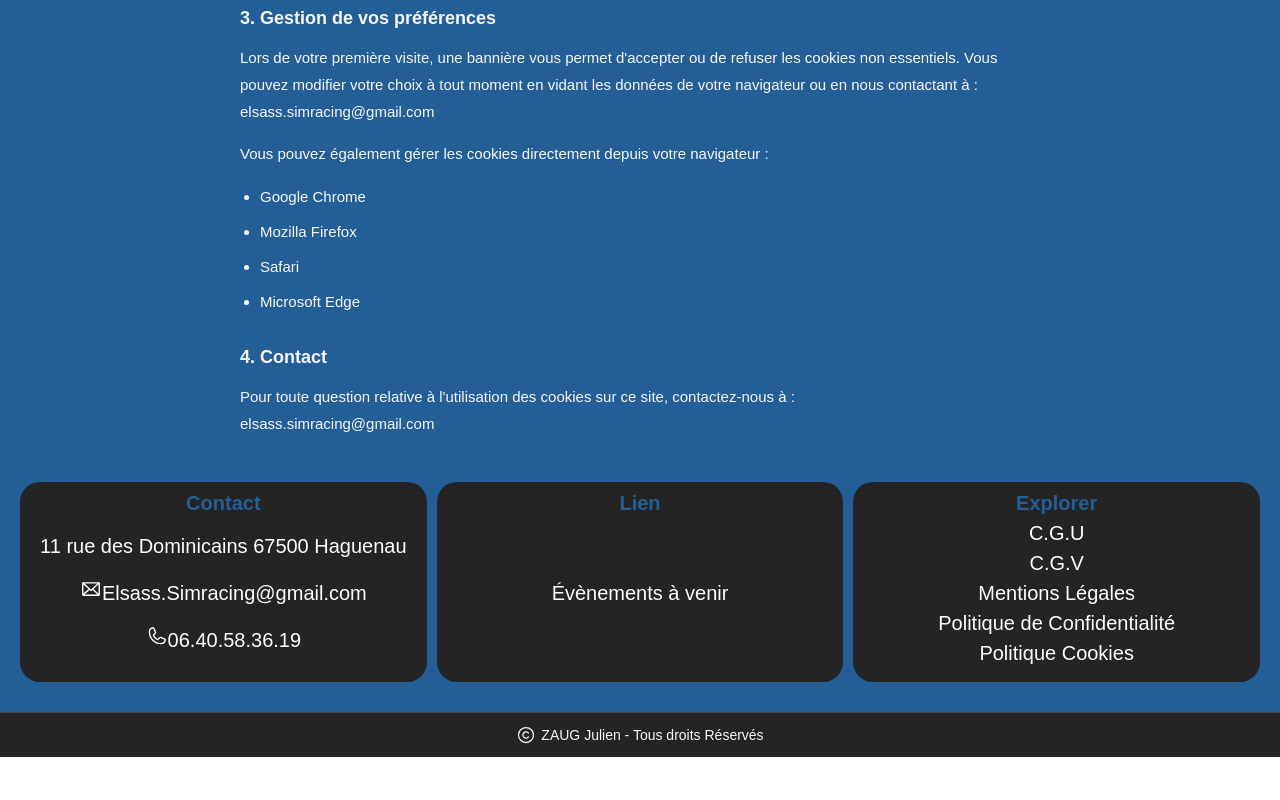
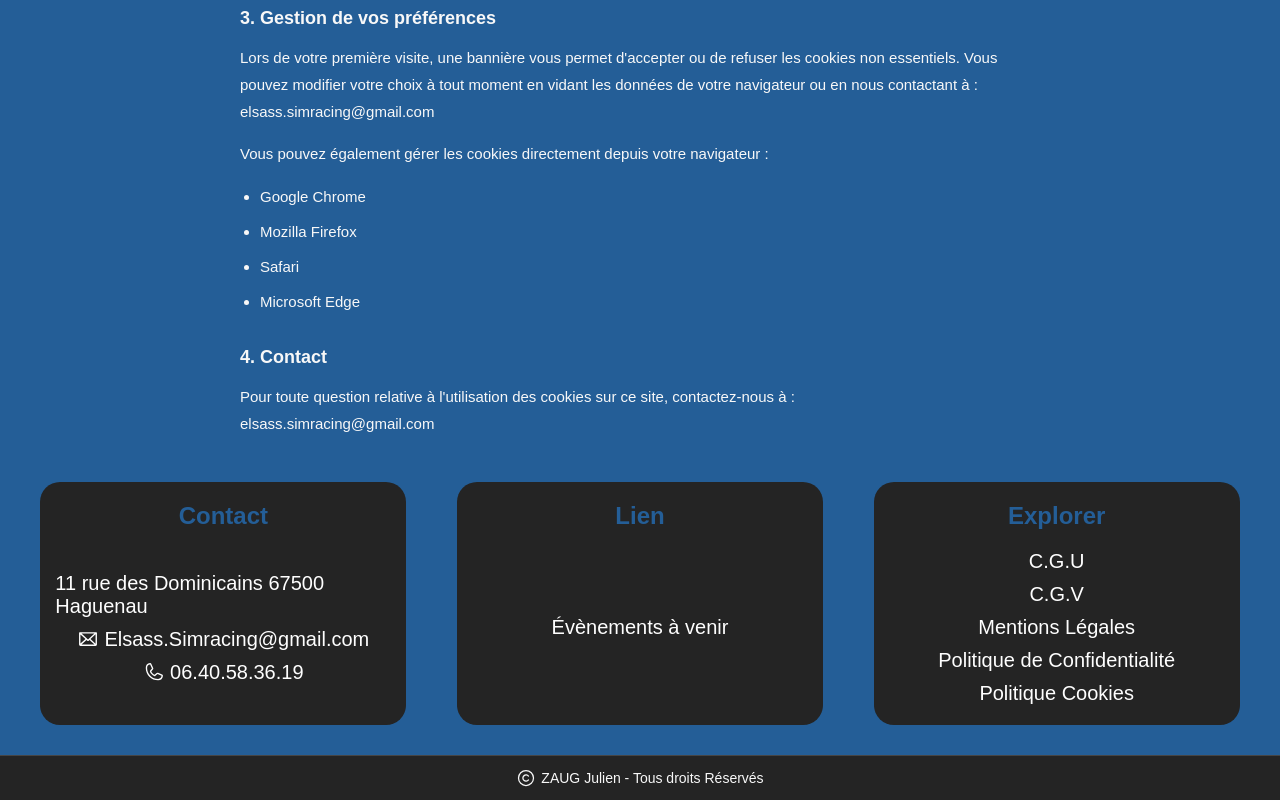
Before and after one commit to wilfloupblanc/elsass_simracing_front, a React (Vite) app: page /politique-cookies in a window 1280 px wide. Shown: the part 1071-1871 px from the top of the page. Before the commit the page ends 1828 px from the top, so only its background shows below. Built offline with nearby package versions, Linux system fonts and the light colour scheme; no server answers; what @react-pdf/renderer would draw is missing.

Commit message:
modifs visuelles

```diff
--- a/src/components/Footer/Footer.scss
+++ b/src/components/Footer/Footer.scss
@@ -11,44 +11,63 @@ footer {
   margin: 0 auto;
 
   .footer__content {
-    display: flex;
-    flex-direction: column;
-    align-items: center;
+    display: grid;
+    grid-template-columns: 1fr;
+    justify-items: center;
+    gap: 1rem;
     width: 100%;
+    padding: 1rem;
 
     & > .container {
       display: flex;
-      flex-direction: row;
+      flex-direction: column;
       flex-wrap: wrap;
-      justify-content: center;
+      align-items: center;
+      justify-content: flex-start;
+      gap: 2rem;
       width: 90%;
-      height: 20rem;
       margin: 1rem 0;
-      padding: 1rem;
+      padding: 2rem 1.5rem;
       border-radius: 2rem;
 
       & > h2 {
         text-align: center;
         margin: 0;
         width: 100%;
+        align-self: flex-start;
       }
 
-      & > a {
+      .footer__links {
+        flex: 1;
+        display: flex;
+        flex-direction: column;
+        align-items: center;
+        justify-content: center;
+        gap: 1rem;
         width: 100%;
-        text-align: center;
-        font-size: 1.5rem;
-        color: #fefefe;
+
+        & > a {
+          display: flex;
+          width: 100%;
+          align-items: center;
+          justify-content: center;
+          font-size: 1.5rem;
+          color: #fefefe;
+          gap: 0.5rem;
+        }
       }
     }
 
     @include desktop {
-      flex-direction: row;
+      grid-template-columns: repeat(3, 1fr);
       gap: 1rem;
       padding: 2rem;
 
       & > .container {
-        & > h2, a {
-          font-size: 2rem;
+        .footer__links {
+          & > h2, a {
+            font-size: 2rem;
+          }
         }
       }
     }
--- a/src/components/Footer/index.jsx
+++ b/src/components/Footer/index.jsx
@@ -8,6 +8,7 @@ export const Footer = () => {
             <div className="footer__content">
                 <section className="footer__contact container bg-third">
                     <h2 className="text-primary">Contact</h2>
+                    <div className="footer__links">
                         <NavLink
                             to="https://www.google.com/maps/place/Elsass+Simracing+Haguenau/@48.8157744,7.7911357,17z/data=!3m1!4b1!4m6!3m5!1s0x4796eb564df70ebb:0x4de1a49a3104eae1!8m2!3d48.8157744!4d7.7937106!16s%2Fg%2F11xp6ns6l5?entry=ttu&g_ep=EgoyMDI2MDQyOS4wIKXMDSoASAFQAw%3D%3D"
                             target="_blank"
@@ -24,18 +25,23 @@ export const Footer = () => {
                             <PhoneIcon size={22} />
                             06.40.58.36.19
                         </a>
+                    </div>
                 </section>
                 <section className="footer__link container bg-third">
                     <h2 className="text-primary">Lien</h2>
+                    <div className="footer__links">
                         <NavLink to="/events">Évènements à venir</NavLink>
+                    </div>
                 </section>
                 <section className="footer__explore container bg-third">
                     <h2 className="text-primary">Explorer</h2>
+                    <div className="footer__links">
                         <NavLink to="/cgu">C.G.U</NavLink>
                         <NavLink to="/cgv">C.G.V</NavLink>
                         <NavLink to="/mentions-legales">Mentions Légales</NavLink>
                         <NavLink to="/politique-confidentialite">Politique de Confidentialité</NavLink>
                         <NavLink to="/politique-cookies">Politique Cookies</NavLink>
+                    </div>
                 </section>
             </div>
             <div className="footer__copyright bg-third">
--- a/src/components/Header/index.jsx
+++ b/src/components/Header/index.jsx
@@ -48,6 +48,7 @@ export const Header = () => {
     }, [isSuccess])
 
     useEffect(() => {
+        setOpen(false)
         setCartOpen(false)
     }, [location.pathname])
 
--- a/src/components/Input/Input.scss
+++ b/src/components/Input/Input.scss
@@ -3,16 +3,22 @@
 @use "../../styles/abstracts/normalize" as *;
 @use "../../styles/abstracts/variables" as *;
 
+.input-field {
+  display: flex;
+  flex-direction: column;
+  flex: 1;
+  gap: 0.5rem;
+}
+
 .input-wrapper {
   position: relative;
   display: flex;
   align-items: center;
-
   input {
     width: 100%;
     padding-right: 2.5rem;
+    border-radius: 0.5rem;
   }
-
   .input-suffix {
     position: absolute;
     right: 0.75rem;
@@ -22,7 +28,6 @@
     align-items: center;
   }
 }
-
 .password-toggle {
   background: none;
   border: none;
@@ -31,7 +36,6 @@
   color: inherit;
   display: flex;
   align-items: center;
-
   &:focus-visible {
     outline: 2px solid currentColor;
     border-radius: 2px;
--- a/src/components/Input/index.jsx
+++ b/src/components/Input/index.jsx
@@ -2,7 +2,7 @@ import "./Input.scss"
 
 export const Input = ({inputName, value, inputType, labelText, inputComplete, onChange, suffix, ...props}) => {
     return (
-        <>
+        <div className="input-field">
             <label htmlFor={inputName} className="text-secondary">
                 {labelText}
             </label>
@@ -18,6 +18,6 @@ export const Input = ({inputName, value, inputType, labelText, inputComplete, on
                 />
                 {suffix && <span className="input-suffix">{suffix}</span>}
             </div>
-        </>
+        </div>
     )
 }
--- a/src/components/LoginForm/LoginForm.scss
+++ b/src/components/LoginForm/LoginForm.scss
@@ -22,8 +22,8 @@
 
         input {
             background: transparent;
-            border: 1px solid grey;
-            border-radius: 4px;
+            border: 1px solid #fefefe;
+            border-radius: 0.4rem;
             height: 3rem;
             color: #fefefe;
         }
--- a/src/components/Modale/Modale.scss
+++ b/src/components/Modale/Modale.scss
@@ -33,7 +33,7 @@
         & > button:first-child {
             position: absolute;
             font-size: 2rem;
-            top: 0.2rem;
+            top: 0.8rem;
             right: 0.8rem;
             background: none;
             border: none;
--- a/src/components/Navigation/index.jsx
+++ b/src/components/Navigation/index.jsx
@@ -1,14 +1,19 @@
-import {NavLink} from "react-router";
+import {NavLink, useLocation} from "react-router";
 import {HouseIcon, IdentificationBadgeIcon, ListIcon, TicketIcon, CalendarDotsIcon} from "@phosphor-icons/react";
 
 import "./Navigation.scss"
-import {useState} from "react";
+import {useEffect, useState} from "react";
 import {useAuthenticated} from "../../hooks/useAuthenticated.js";
 
 export const Navigation = () => {
 
     const [open, setOpen] = useState(false)
     const {isAuth} = useAuthenticated()
+    const location = useLocation()
+
+    useEffect(() => {
+        setOpen(false)
+    }, [location.pathname])
 
 
     return (
--- a/src/components/RegisterForm/RegisterForm.scss
+++ b/src/components/RegisterForm/RegisterForm.scss
@@ -22,7 +22,7 @@
 
         input {
             background: transparent;
-            border: 1px solid grey;
+            border: 1px solid #fefefe;
             border-radius: 4px;
             height: 3rem;
             color: #fefefe;
--- a/src/pages/Contact/Contact.scss
+++ b/src/pages/Contact/Contact.scss
@@ -27,10 +27,23 @@
     gap: 1.5rem;
     padding: 0 2rem;
 
-    .name-row {
-      display: grid;
-      grid-template-columns: 1fr 1fr;
-      gap: 1.5rem;
+    .name-row, .contact-row {
+      display: flex;
+      flex-direction: column;
+      gap: 1rem;
+
+      input {
+        border: none;
+      }
+
+      @include desktop {
+        flex-direction: row;
+        gap: 1.5rem;
+
+        & > * {
+          flex: 1;
+        }
+      }
     }
 
     .subject-row {
--- a/src/pages/Contact/index.jsx
+++ b/src/pages/Contact/index.jsx
@@ -58,6 +58,7 @@ export const Contact = () => {
                     />
                 </div>
 
+                <div className="contact-row">
                     <Input
                         inputName="email"
                         labelText="E-mail"
@@ -69,12 +70,13 @@ export const Contact = () => {
 
                     <Input
                         inputName="phone"
-                    labelText="N° de téléphone"
+                        labelText="N° tel"
                         inputType="tel"
                         inputComplete="phone"
                         value={formData.phone}
                         onChange={handleChange}
                     />
+                </div>
 
                 <div className="subject-row text-secondary">
                     <label>Objet :</label>
```
Lines whose indentation alone changed are shown as unchanged.
